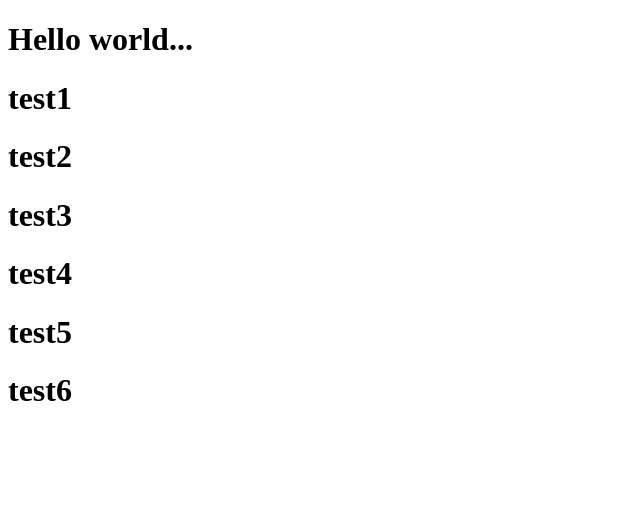
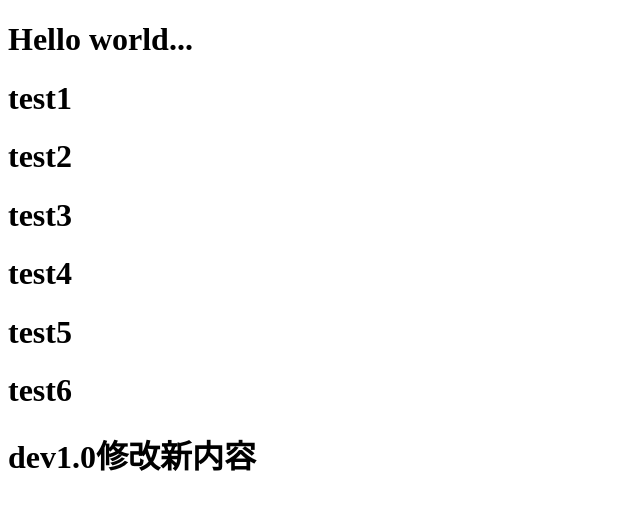
Before and after one commit to Awheat/git-hooks, a website: page 1.html in a window 1280 px wide. Shown: the whole page, without its empty margins (0-640 px from the left). Drawn offline with Linux system fonts and the light colour scheme.

Commit message:
feat: 修改dev1.0

```diff
--- a/1.html
+++ b/1.html
@@ -14,5 +14,6 @@
     <h1>test4</h1>
     <h1>test5</h1>
     <h1>test6</h1>
+    <h1>dev1.0修改新内容</h1>
 </body>
 </html>
```
